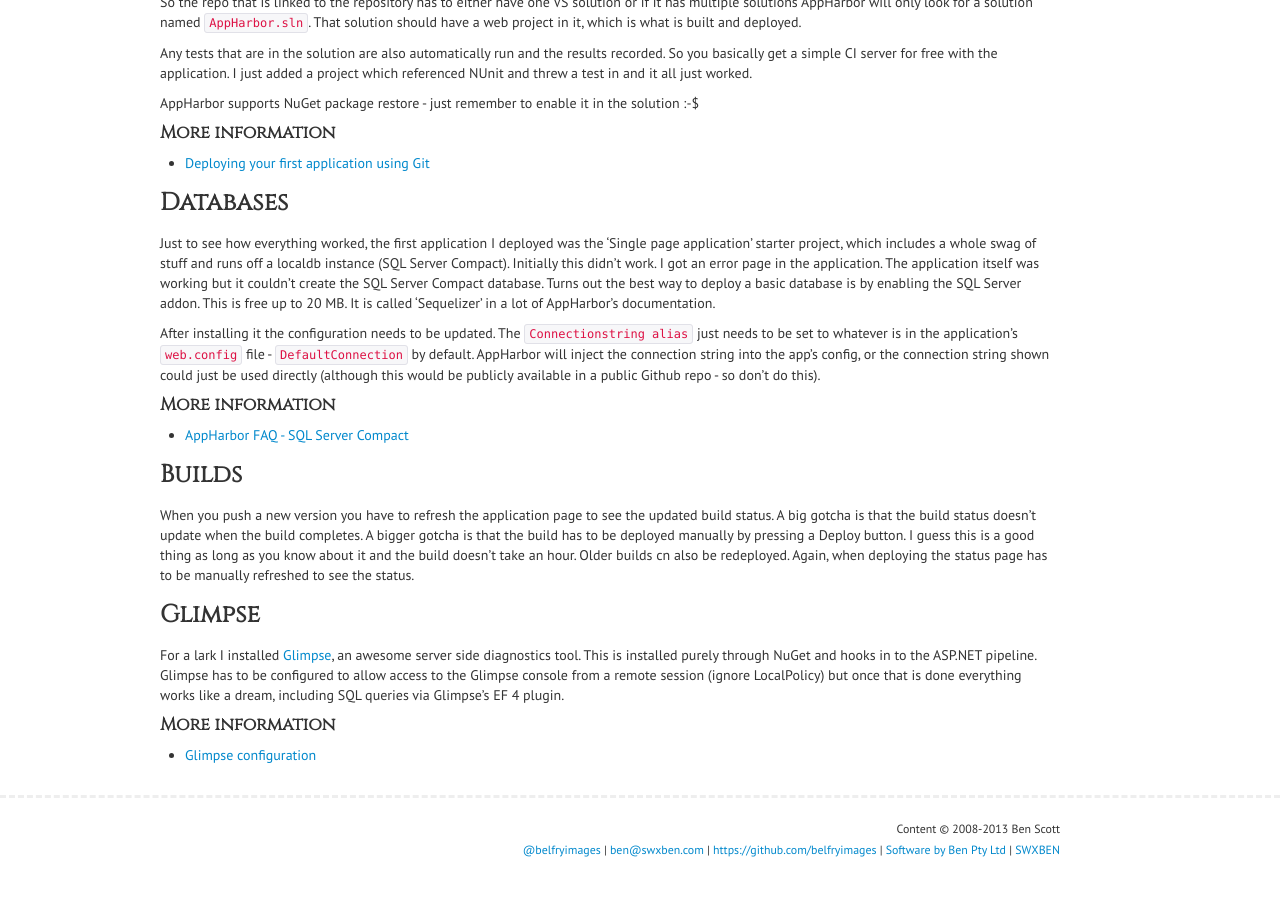
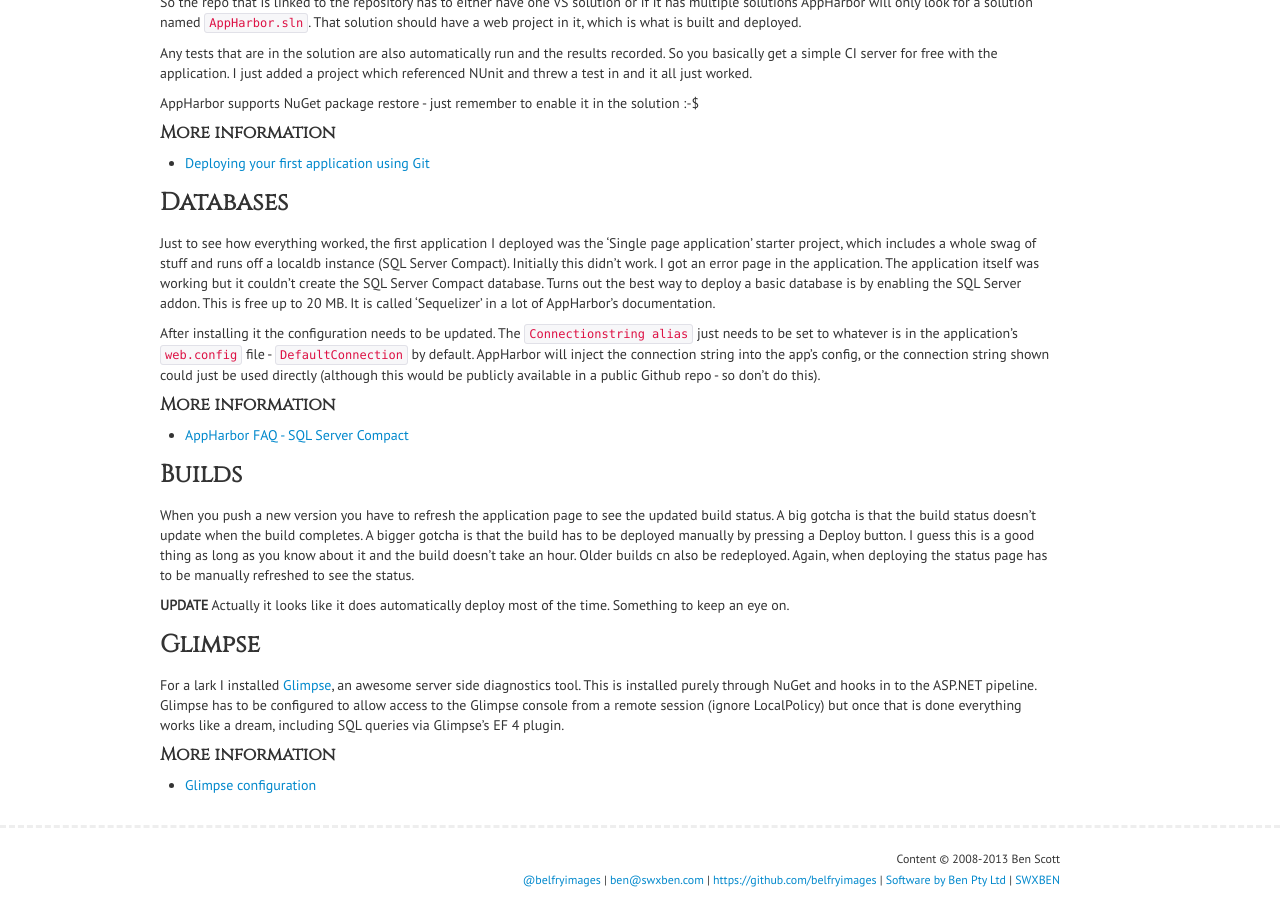
Before and after one commit to rgrrrrrba/rgrrrrrba.github.io, a Jekyll site: the page built from _posts/tech/2013-08-22-appharbor-early-notes.md, in a window 1280 px wide and 900 px high, scrolled down 853 px. Built offline with Jekyll 4.4.1, drawn with Linux system fonts in a browser that asks for light colours; Markdown is read by kramdown in place of the engine named in the settings; before the commit the page ends 1723 px from its top, so only the background shows below that.

Commit message:
update appharbor - early notes

```diff
--- a/_posts/tech/2013-08-22-appharbor-early-notes.md
+++ b/_posts/tech/2013-08-22-appharbor-early-notes.md
@@ -51,6 +51,8 @@
 ### Builds
 When you push a new version you have to refresh the application page to see the updated build status. A big gotcha is that the build status doesn't update when the build completes. A bigger gotcha is that the build has to be deployed manually by pressing a Deploy button. I guess this is a good thing as long as you know about it and the build doesn't take an hour. Older builds cn also be redeployed. Again, when deploying the status page has to be manually refreshed to see the status.
 
+**UPDATE** Actually it looks like it does automatically deploy most of the time. Something to keep an eye on.
+
 
 ### Glimpse
 For a lark I installed [Glimpse](http://getglimpse.com/), an awesome server side diagnostics tool. This is installed purely through NuGet and hooks in to the ASP.NET pipeline. Glimpse has to be configured to allow access to the Glimpse console from a remote session (ignore LocalPolicy) but once that is done everything works like a dream, including SQL queries via Glimpse's EF 4 plugin.
```
Also changed, not shown: 1 other file.
